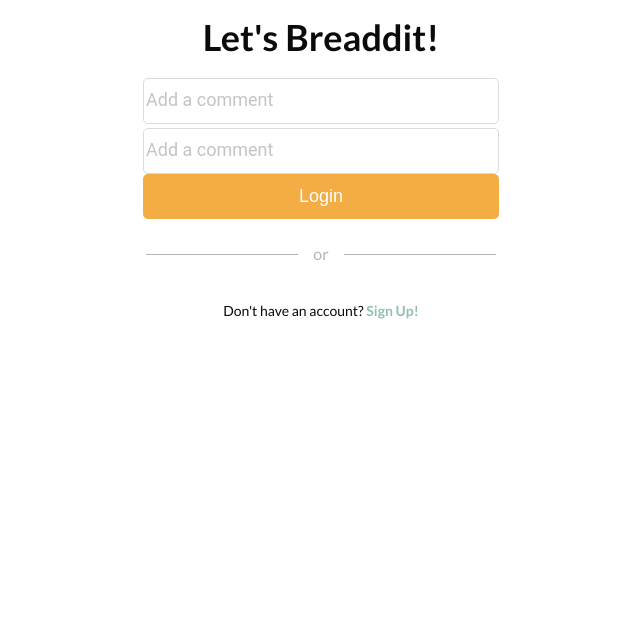
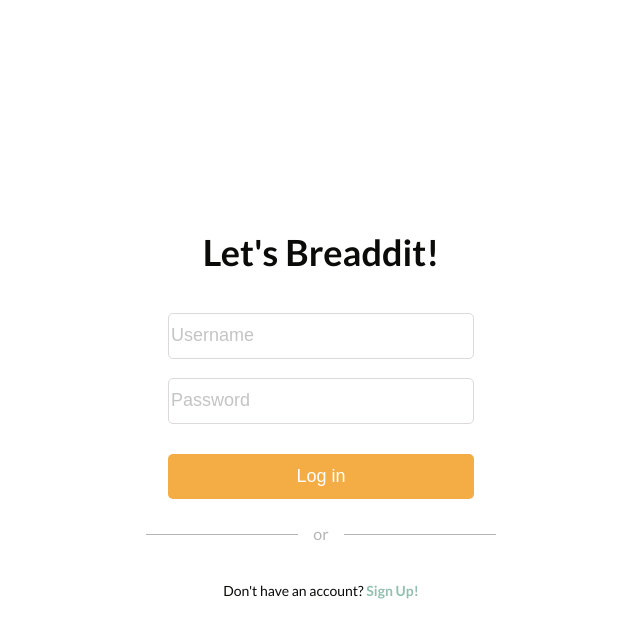
Before and after one commit to ryoujiho/MDIA3109-Final-Group4, a React (Create React App) app in the folder breaddit/: page /Login in a window 1280 px wide. Shown: the top 638 px of the page, without its empty margins (319-959 px from the left). Built offline with nearby package versions, Linux system fonts and the light colour scheme.

Commit message:
Styled login page, fixed some css for input comp

```diff
--- a/breaddit/src/comps/Input/index.js
+++ b/breaddit/src/comps/Input/index.js
@@ -14,11 +14,10 @@ const InputBox = styled.div`
 
 const InputCont = styled.input`
     min-height: 42px;
-    min-width: 350px;
+    min-width: 300px;
     margin-top: 4px;
     border-radius: 5px;
     ::placeholder{
-        font-family: Roboto;
         font-size: 18px;
         color: #C4C4C4} ;
     border:solid 1px #DDD9D9;
--- a/breaddit/src/pages/Login/index.js
+++ b/breaddit/src/pages/Login/index.js
@@ -3,6 +3,7 @@ import Heading1 from 'comps/Headings/Heading1';
 import Input from 'comps/Input';
 import Divider from 'comps/Divider';
 import Button from 'comps/Button';
+
 import {
     BrowserRouter as Router,
     Switch,
@@ -13,11 +14,15 @@ import {
 
   const Login = () => {
     return <div className="pagebody">
-          <Heading1 text="Let's Breaddit!"/>
+
+            <div className="logo">
+              <Heading1 text="Let's Breaddit!"/>
+            </div>
+
           <div className="login_form">
-            <Input />
-            <Input />
-            <Button text="Login" width="100%"/>
+              <Input placeholder="Username"/>
+              <Input placeholder="Password"/>
+              <Button text="Log in" width="100%"/>
           </div>
           <Divider />
     </div>
--- a/breaddit/src/pages/Login/login.scss
+++ b/breaddit/src/pages/Login/login.scss
@@ -5,4 +5,17 @@
     flex-direction: column;
     justify-content: center;
     align-items: center;
+    margin-top:20px;
+
+    Input{
+        margin-bottom:15px;
+    }
+
+    Button{
+        margin-top:15px;
+    }
 }
+
+.logo{
+    margin-top:215px;
+}
```
